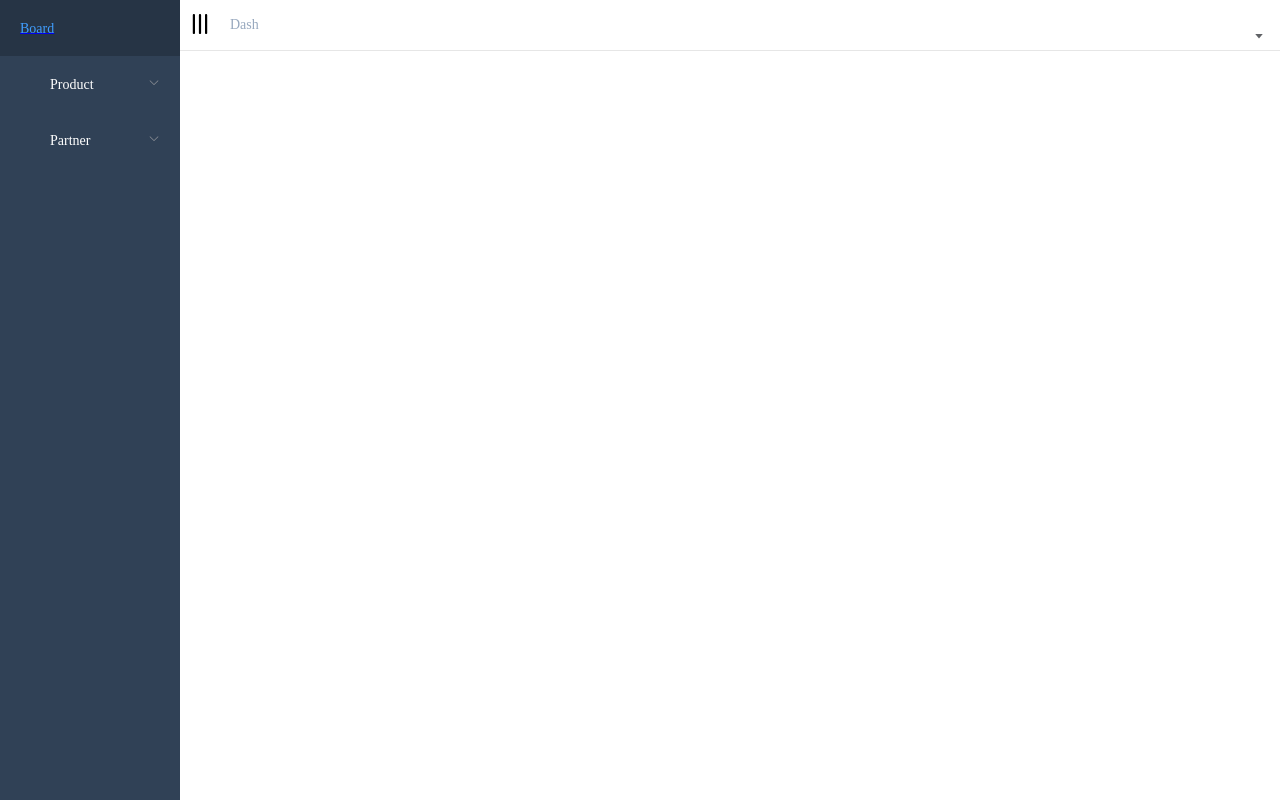
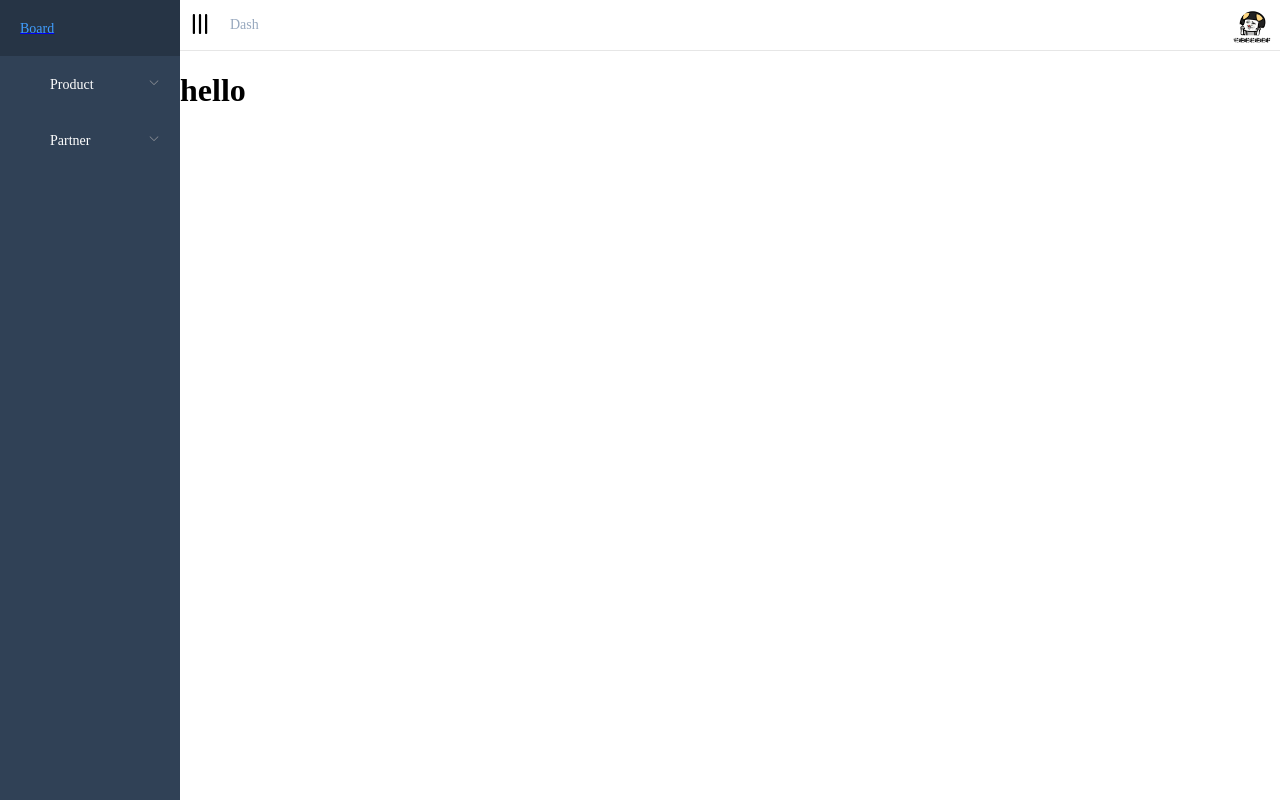
Before and after one commit to stupidsongshu/lmsys, a Vue app: page /#/dashboard in a window 1280 px wide. Built offline with nearby package versions, Linux system fonts and the light colour scheme; sample sign-in values are in the browser's storage.

Commit message:
新增多语言国际化vue-i18n

```diff
--- a/package.json
+++ b/package.json
@@ -18,11 +18,11 @@
     "crypto-js": "^3.1.9-1",
     "cryptojslib": "^3.1.2",
     "element-ui": "^2.3.4",
-    "node-sass": "^4.8.3",
+    "js-cookie": "^2.2.0",
     "normalize.css": "^8.0.0",
     "nprogress": "^0.2.0",
-    "sass-loader": "^7.0.1",
     "vue": "^2.5.2",
+    "vue-i18n": "^8.0.0",
     "vue-router": "^3.0.1",
     "vuex": "^3.0.1"
   },
@@ -53,6 +53,7 @@
     "jest-serializer-vue": "^0.3.0",
     "nightwatch": "^0.9.12",
     "node-notifier": "^5.1.2",
+    "node-sass": "^4.9.2",
     "optimize-css-assets-webpack-plugin": "^3.2.0",
     "ora": "^1.2.0",
     "portfinder": "^1.0.13",
@@ -60,6 +61,7 @@
     "postcss-loader": "^2.0.8",
     "postcss-url": "^7.2.1",
     "rimraf": "^2.6.0",
+    "sass-loader": "^7.0.3",
     "selenium-server": "^3.0.1",
     "semver": "^5.3.0",
     "shelljs": "^0.7.6",
--- /dev/null
+++ b/src/components/LangSelect/index.vue
@@ -0,0 +1,43 @@
+<template>
+  <div>
+    <el-dropdown @command="handleClick">
+      <div>
+        <svg-icon icon-class="language" class-name="icon-language"></svg-icon>
+      </div>
+      <el-dropdown-menu slot="dropdown">
+        <el-dropdown-item command="zh" :disabled="language === 'zh'">简体中文</el-dropdown-item>
+        <el-dropdown-item command="en" :disabled="language === 'en'">English</el-dropdown-item>
+      </el-dropdown-menu>
+    </el-dropdown>
+  </div>
+</template>
+
+<script>
+import { mapGetters } from 'vuex'
+
+export default {
+  computed: {
+    ...mapGetters(['language'])
+  },
+  methods: {
+    handleClick(language) {
+      console.log(this.$i18n)
+      this.$i18n.locale = language
+      this.$store.dispatch('SetLanguage', language)
+      this.$message({
+        message: 'switch language success',
+        type: 'success',
+        showClose: true
+      })
+    }
+  }
+}
+</script>
+
+<style lang="scss" scoped>
+.icon-language {
+  font-size: 20px;
+  cursor: pointer;
+  vertical-align: -5px!important;
+}
+</style>
--- a/src/icons/index.js
+++ b/src/icons/index.js
@@ -5,4 +5,7 @@ Vue.component('svg-icon', SvgIcon)
 
 const req = require.context('./svg', false, /\.svg$/)
 const requireAll = requireContext => requireContext.keys().map(requireContext)
-const all = requireAll(req)
+const iconMap = requireAll(req)
+console.log(req)
+console.log(req.keys())
+console.log(iconMap)
--- /dev/null
+++ b/src/lang/index.js
@@ -0,0 +1,27 @@
+import Vue from 'vue'
+import Cookies from 'js-cookie'
+import VueI18n from 'vue-i18n'
+import elementEnLocal from 'element-ui/lib/locale/lang/en'
+import elementZhLocal from 'element-ui/lib/locale/lang/zh-CN'
+
+Vue.use(VueI18n)
+
+const messages = {
+  en: {
+    ...elementEnLocal,
+    message: 'hello'
+  },
+  zh: {
+    ...elementZhLocal,
+    message: '你好'
+  }
+}
+
+const i18n = new VueI18n({
+  // set locale
+  locale: Cookies.get('language') || 'en',
+  // set locale messages
+  messages
+})
+
+export default i18n
--- a/src/main.js
+++ b/src/main.js
@@ -6,7 +6,8 @@ import 'normalize.css'
 
 import ElementUI from 'element-ui'
 import 'element-ui/lib/theme-chalk/index.css'
-import locale from 'element-ui/lib/locale/lang/en'
+// import locale from 'element-ui/lib/locale/lang/en'
+import i18n from '@/lang'
 
 import '@/styles/index.scss' // global css
 import '@/icons'
@@ -17,7 +18,10 @@ import store from './store'
 
 import '@/permission'
 
-Vue.use(ElementUI, { locale })
+// Vue.use(ElementUI, { locale })
+Vue.use(ElementUI, {
+  i18n: (key, value) => i18n.t(key, value)
+})
 
 Vue.config.productionTip = false
 
@@ -26,6 +30,7 @@ new Vue({
   el: '#app',
   router,
   store,
+  i18n,
   components: { App },
   template: '<App/>'
 })
--- a/src/store/getters.js
+++ b/src/store/getters.js
@@ -1,5 +1,6 @@
 const getters = {
   sidebar: state => state.app.sidebar,
+  language: state => state.app.language,
   userInfo: state => state.user.userInfo,
   productId: state => state.product.productId,
   // token: state => state.user.token,
--- a/src/store/modules/app.js
+++ b/src/store/modules/app.js
@@ -23,13 +23,14 @@
 
 // export default app
 
-// import Cookies from 'js-cookie'
+import Cookies from 'js-cookie'
 
 const app = {
   state: {
     sidebar: {
       opened: !+sessionStorage.getItem('sidebarStatus')
-    }
+    },
+    language: Cookies.get('language') || 'en'
   },
   mutations: {
     TOGGLE_SIDEBAR: state => {
@@ -39,11 +40,18 @@ const app = {
         sessionStorage.setItem('sidebarStatus', 0)
       }
       state.sidebar.opened = !state.sidebar.opened
+    },
+    SET_LANGUAGE: (state, language) => {
+      state.language = language
+      Cookies.set('language', language)
     }
   },
   actions: {
     ToggleSideBar: ({ commit }) => {
       commit('TOGGLE_SIDEBAR')
+    },
+    SetLanguage: ({commit}, language) => {
+      commit('SET_LANGUAGE', language)
     }
   }
 }
--- a/src/views/dashboard/index.vue
+++ b/src/views/dashboard/index.vue
@@ -1,5 +1,25 @@
 <template>
   <div>
-    dashboard
+    <h1>{{$t('message')}} {{account}}</h1>
   </div>
 </template>
+
+<script>
+import { mapGetters } from 'vuex'
+
+export default {
+  data() {
+    return {
+      account: ''
+    }
+  },
+  computed: {
+    ...mapGetters(['userInfo'])
+  },
+  mounted() {
+    this.account = JSON.parse(this.userInfo).account
+    // console.log(this.$i18n.getLocaleMessage)
+    // console.log(this.$i18n.mergeLocaleMessage)
+  }
+}
+</script>
--- a/src/views/layout/components/Navbar.vue
+++ b/src/views/layout/components/Navbar.vue
@@ -2,9 +2,14 @@
   <el-menu class="navbar" mode="horizontal">
     <hamburger class="hamburger-container" :toggleClick="toggleSideBar" :isActive="sidebar.opened"></hamburger>
     <breadcrumb></breadcrumb>
-    <el-dropdown class="avatar-container" trigger="click">
+
+
+    <div class="right-menu">
+      <lang-select class="language right-menu-item"></lang-select>
+
+      <el-dropdown class="avatar-container right-menu-item">
         <div class="avatar-wrapper">
-        <!-- <img class="user-avatar" :src="avatar+'?imageView2/1/w/80/h/80'"> -->
+          <img class="user-avatar" :src="avatarUrl">
           <i class="el-icon-caret-bottom"></i>
         </div>
         <el-dropdown-menu class="user-dropdown" slot="dropdown">
@@ -18,6 +23,7 @@
           </el-dropdown-item>
         </el-dropdown-menu>
       </el-dropdown>
+    </div>
   </el-menu>
 </template>
 
@@ -25,11 +31,18 @@
 import { mapGetters } from 'vuex'
 import Breadcrumb from '@/components/Breadcrumb'
 import Hamburger from '@/components/Hamburger'
+import LangSelect from '@/components/LangSelect'
 
 export default {
   components: {
     Breadcrumb,
-    Hamburger
+    Hamburger,
+    LangSelect
+  },
+  data() {
+    return {
+      avatarUrl: require('@/assets/images/avatar.gif')
+    }
   },
   computed: {
     ...mapGetters([
@@ -55,22 +68,29 @@ export default {
   line-height: 50px;
   border-radius: 0px !important;
   .hamburger-container {
+    float: left;
+    height: 50px;
+    padding: 0 10px;
     line-height: 58px;
-    height: 50px;
+  }
+  .breadcrumb-container{
     float: left;
-    padding: 0 10px;
   }
-  .screenfull {
-    position: absolute;
-    right: 90px;
-    top: 16px;
-    color: red;
+  .right-menu {
+    float: right;
+    height: 100%;
+    .right-menu-item {
+      display: inline-block;
+      margin: 0 8px;
+    }
+    .language {
+      vertical-align: top;
     }
     .avatar-container {
       height: 50px;
-    display: inline-block;
-    position: absolute;
-    right: 35px;
+      // display: inline-block;
+      // position: absolute;
+      // right: 35px;
       .avatar-wrapper {
         cursor: pointer;
         margin-top: 5px;
@@ -89,4 +109,5 @@ export default {
       }
     }
   }
+}
 </style>
```
Also changed, not shown: src/assets/images/avatar.gif (added), src/icons/svg/language.svg (added). Lines whose indentation alone changed are shown as unchanged.
